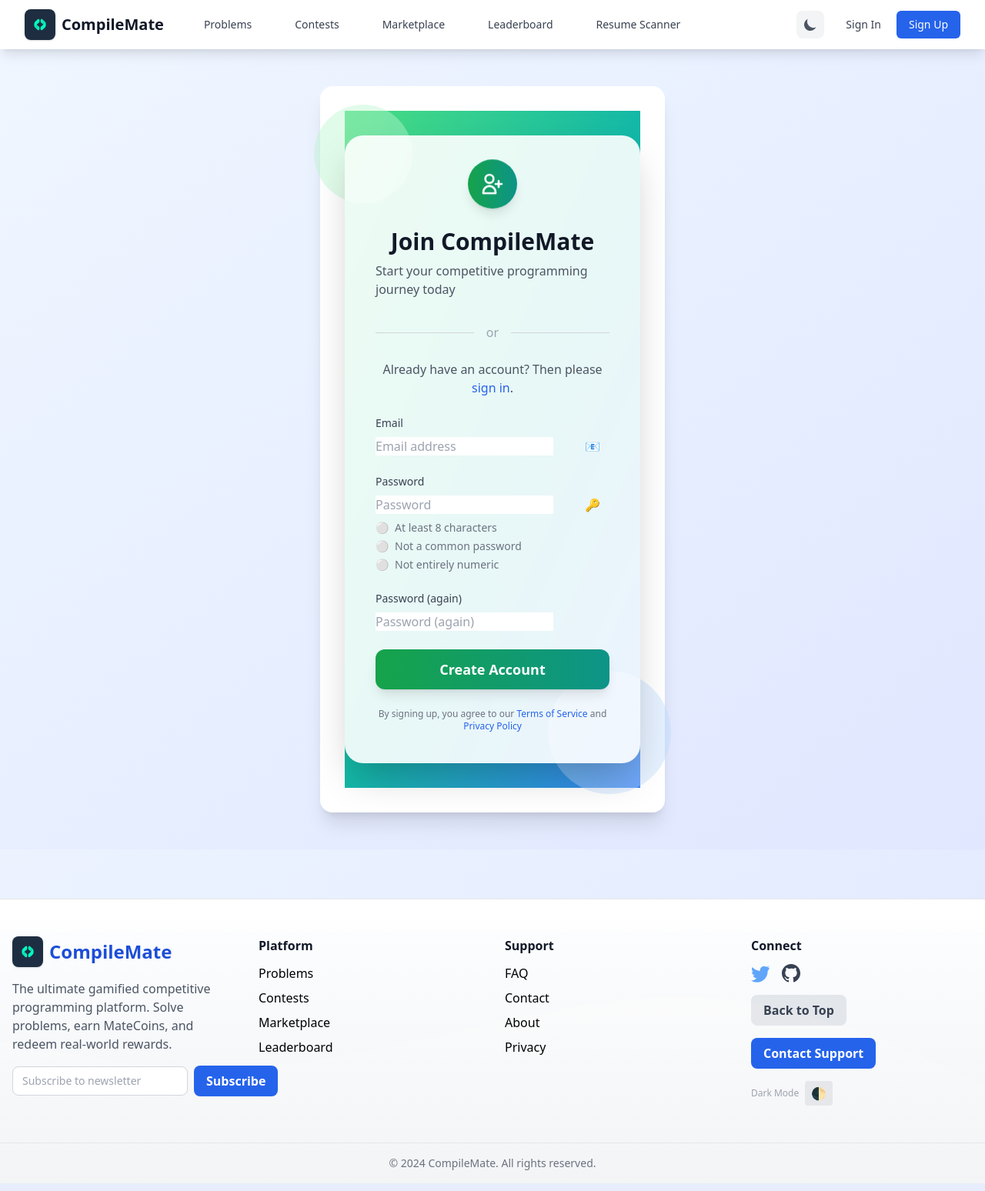
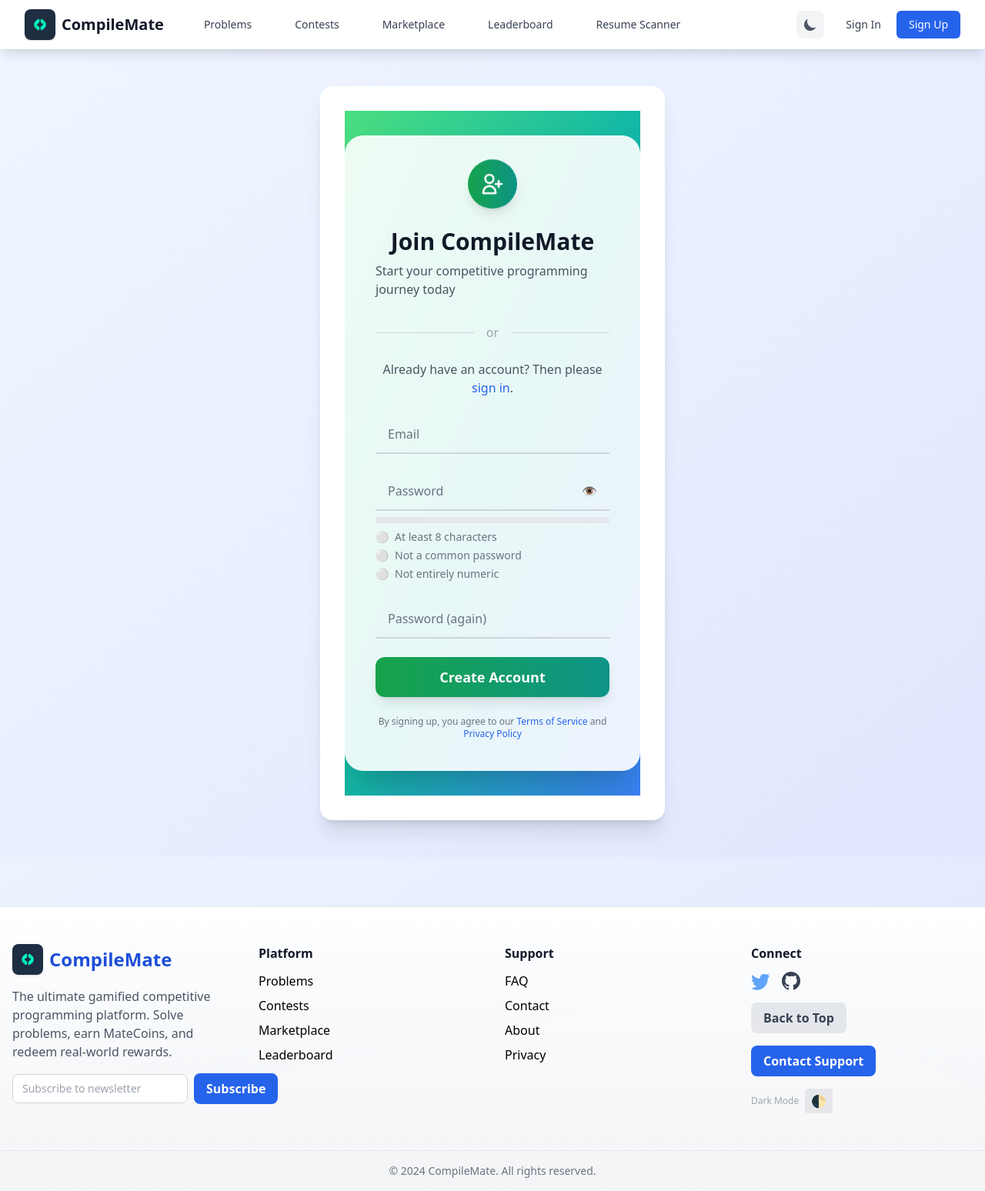
Before and after one commit to Compile-Mate/Compile-Mate, a Django app: page /accounts/signup/ in a window 1280 px wide. Shown: the whole page at 77% size. Run offline with Django 4.2, Linux system fonts and the light colour scheme; data comes from the database, SQL or seed files in the repository; some libraries are stand-ins or nearby versions.

Commit message:
Update signup.html

```diff
--- a/templates/account/signup.html
+++ b/templates/account/signup.html
@@ -5,11 +5,10 @@
 {% block head_title %}{% trans "Sign Up" %}{% endblock %}
 
 {% block inner_content %}
-<div class="min-h-screen flex items-center justify-center bg-gradient-to-br from-green-400 via-teal-500 to-blue-500 py-8">
-    <div class="relative w-full max-w-md mx-auto">
-        <!-- Animated background shapes -->
-        <div class="absolute -top-10 -left-10 w-32 h-32 bg-green-200 rounded-full opacity-30 animate-pulse"></div>
-        <div class="absolute -bottom-10 -right-10 w-40 h-40 bg-blue-200 rounded-full opacity-20 animate-pulse"></div>
+<div class="min-h-screen flex items-center justify-center bg-gradient-to-br from-green-400 via-teal-500 to-blue-500 py-8 relative overflow-hidden">
+    <!-- Lottie Animated Background -->
+    <lottie-player src="https://assets2.lottiefiles.com/packages/lf20_2ks3pjua.json" background="transparent" speed="1" style="position:absolute;top:0;left:0;width:100vw;height:100vh;z-index:0;opacity:0.15;pointer-events:none;" loop autoplay></lottie-player>
+    <div class="relative w-full max-w-md mx-auto z-10">
         <div class="relative z-10 bg-white/90 dark:bg-gray-900/90 rounded-3xl shadow-2xl p-10">
             <div class="flex flex-col items-center mb-8">
                 <div class="bg-gradient-to-r from-green-600 to-teal-600 rounded-full p-4 shadow-lg mb-4 animate-bounce">
@@ -18,15 +17,15 @@
                     </svg>
                 </div>
                 <h2 class="text-3xl font-extrabold text-gray-900 dark:text-white mb-2">Join CompileMate</h2>
-                <p class="text-gray-600 dark:text-gray-300">Start your competitive programming journey today</p>
+                <p class="text-gray-600 dark:text-gray-300" id="motivational-tip">Start your competitive programming journey today</p>
             </div>
             <!-- Google Auth Button (always visible) -->
             {% get_providers as socialaccount_providers %}
             {% for provider in socialaccount_providers %}
                 {% if provider.id == "google" %}
                 <div class="mb-6">
-                    <a href="{% provider_login_url provider.id %}" class="w-full flex items-center justify-center gap-3 px-4 py-3 border-2 border-gray-200 rounded-lg shadow-sm bg-white hover:bg-gray-50 transition-colors duration-200 font-semibold text-lg text-gray-700 animate-fade-in-up focus:ring-2 focus:ring-green-400">
-                        <img src="https://upload.wikimedia.org/wikipedia/commons/4/4a/Logo_2013_Google.png" alt="Google" class="w-6 h-6"> Sign up with Google
+                    <a href="{% provider_login_url provider.id %}" class="w-full flex items-center justify-center gap-3 px-4 py-3 border-2 border-gray-200 rounded-lg shadow-sm bg-white hover:bg-gray-50 transition-colors duration-200 font-semibold text-lg text-gray-700 animate-fade-in-up focus:ring-2 focus:ring-green-400 google-btn">
+                        <img src="https://upload.wikimedia.org/wikipedia/commons/4/4a/Logo_2013_Google.png" alt="Google" class="w-6 h-6 animate-spin-slow"> Sign up with Google
                     </a>
                 </div>
                 {% endif %}
@@ -42,7 +41,7 @@
             <form class="signup space-y-6 animate-fade-in-up delay-300" id="signup_form" method="post" action="{% url 'account_signup' %}">
                 {% csrf_token %}
                 {% if form.errors %}
-                <div class="bg-red-50 border border-red-200 rounded-lg p-4">
+                <div class="bg-red-50 border border-red-200 rounded-lg p-4 animate-shake">
                     <div class="text-red-800 text-sm">
                         {% for field in form %}
                             {% for error in field.errors %}
@@ -57,17 +56,18 @@
                 {% endif %}
                 {% for field in form %}
                 <div class="relative group">
-                    <label for="{{ field.id_for_label }}" class="block text-sm font-medium text-gray-700 dark:text-gray-300 mb-2">
-                        {{ field.label }}
-                    </label>
-                    <div class="relative">
-                        {{ field }}
-                        <span class="absolute right-3 top-1/2 -translate-y-1/2 text-gray-400 group-focus-within:text-green-600 transition-colors">
-                            {% if field.label == 'Password' %}🔑{% elif field.label == 'Email' %}📧{% endif %}
-                        </span>
+                    <input id="{{ field.id_for_label }}" name="{{ field.html_name }}" type="{{ field.field.widget.input_type }}" class="peer block w-full px-4 py-3 bg-transparent border-b-2 border-gray-300 focus:border-green-600 text-gray-900 dark:text-white focus:outline-none transition-all" placeholder=" " {% if field.field.required %}required{% endif %} autocomplete="{{ field.html_name }}" />
+                    <label for="{{ field.id_for_label }}" class="absolute left-4 top-3 text-gray-500 dark:text-gray-400 text-base transition-all peer-focus:-top-5 peer-focus:text-xs peer-focus:text-green-600 peer-placeholder-shown:top-3 peer-placeholder-shown:text-base peer-placeholder-shown:text-gray-500 pointer-events-none">{{ field.label }}</label>
+                    {% if field.label == 'Password' or field.label == 'Password1' %}
+                    <button type="button" class="absolute right-4 top-3 text-gray-400 hover:text-green-600 focus:outline-none password-toggle" tabindex="-1">
+                        <span class="toggle-icon">👁️</span>
+                    </button>
+                    {% endif %}
+                    {% if field.name == 'password1' %}
+                    <!-- Live Password Strength Meter -->
+                    <div class="w-full h-2 mt-2 rounded bg-gray-200 dark:bg-gray-700">
+                        <div id="pw-strength-bar" class="h-2 rounded bg-red-400 transition-all" style="width:0%"></div>
                     </div>
-                    {% if field.name == 'password1' %}
-                    <!-- Live Password Checklist -->
                     <ul id="password-checklist" class="mt-2 space-y-1 text-sm">
                         <li id="pw-length" class="flex items-center gap-2 text-gray-500 transition-all"><span class="pw-icon">⚪</span> At least 8 characters</li>
                         <li id="pw-common" class="flex items-center gap-2 text-gray-500 transition-all"><span class="pw-icon">⚪</span> Not a common password</li>
@@ -111,55 +111,64 @@
   50% { transform: translateY(-10px); }
 }
 .animate-bounce { animation: bounce 2s infinite; }
+@keyframes shake {
+  0%, 100% { transform: translateX(0); }
+  20%, 60% { transform: translateX(-8px); }
+  40%, 80% { transform: translateX(8px); }
+}
+.animate-shake { animation: shake 0.5s; }
+.google-btn img { transition: transform 2s linear; }
+.google-btn:hover img { transform: rotate(360deg); }
 </style>
+<script src="https://unpkg.com/@lottiefiles/lottie-player@latest/dist/lottie-player.js"></script>
 <script>
-    // Live password checklist animation
-    document.addEventListener('DOMContentLoaded', function() {
+// Rotating motivational tips
+const tips = [
+  "Start your journey with a strong password!",
+  "Consistency is the key to mastery.",
+  "Every coder was once a beginner.",
+  "Debugging is twice as hard as writing the code in the first place.",
+  "Celebrate small wins!",
+  "You are building your future, one line at a time."
+];
+let tipIdx = 0;
+setInterval(() => {
+  tipIdx = (tipIdx + 1) % tips.length;
+  document.getElementById('motivational-tip').textContent = tips[tipIdx];
+}, 4000);
+// Password visibility toggle
+for (const btn of document.querySelectorAll('.password-toggle')) {
+  btn.addEventListener('click', function() {
+    const input = btn.parentElement.querySelector('input');
+    if (input.type === 'password') {
+      input.type = 'text';
+      btn.querySelector('.toggle-icon').textContent = '🙈';
+    } else {
+      input.type = 'password';
+      btn.querySelector('.toggle-icon').textContent = '👁️';
+    }
+  });
+}
+// Live password strength meter
 const pwInput = document.querySelector('input[name="password1"]');
-      if (!pwInput) return;
-      const lengthLi = document.getElementById('pw-length');
-      const commonLi = document.getElementById('pw-common');
-      const numericLi = document.getElementById('pw-numeric');
-      const commonPasswords = ["password", "12345678", "qwerty", "letmein", "admin", "welcome", "iloveyou"];
+const pwBar = document.getElementById('pw-strength-bar');
+if (pwInput && pwBar) {
   pwInput.addEventListener('input', function() {
     const val = pwInput.value;
-        // Length
-        if (val.length >= 8) {
-          lengthLi.classList.add('text-green-600');
-          lengthLi.classList.remove('text-gray-500');
-          lengthLi.querySelector('.pw-icon').textContent = '✔️';
-          lengthLi.querySelector('.pw-icon').classList.add('pw-checked');
-        } else {
-          lengthLi.classList.remove('text-green-600');
-          lengthLi.classList.add('text-gray-500');
-          lengthLi.querySelector('.pw-icon').textContent = '⚪';
-          lengthLi.querySelector('.pw-icon').classList.remove('pw-checked');
+    let score = 0;
+    if (val.length >= 8) score += 1;
+    if (!['password', '12345678', 'qwerty', 'letmein', 'admin', 'welcome', 'iloveyou'].includes(val.toLowerCase())) score += 1;
+    if (val && !/^\d+$/.test(val)) score += 1;
+    pwBar.style.width = (score * 33.3) + '%';
+    pwBar.className = 'h-2 rounded transition-all ' + (score === 3 ? 'bg-green-500' : score === 2 ? 'bg-yellow-400' : 'bg-red-400');
+  });
 }
-        // Common password
-        if (val && !commonPasswords.includes(val.toLowerCase())) {
-          commonLi.classList.add('text-green-600');
-          commonLi.classList.remove('text-gray-500');
-          commonLi.querySelector('.pw-icon').textContent = '✔️';
-          commonLi.querySelector('.pw-icon').classList.add('pw-checked');
-        } else {
-          commonLi.classList.remove('text-green-600');
-          commonLi.classList.add('text-gray-500');
-          commonLi.querySelector('.pw-icon').textContent = '⚪';
-          commonLi.querySelector('.pw-icon').classList.remove('pw-checked');
+// Success/failure animation on submit
+const form = document.getElementById('signup_form');
+if (form) {
+  form.addEventListener('submit', function() {
+    form.classList.add('animate-fade-in-up');
+  });
 }
-        // Not entirely numeric
-        if (val && !/^\d+$/.test(val)) {
-          numericLi.classList.add('text-green-600');
-          numericLi.classList.remove('text-gray-500');
-          numericLi.querySelector('.pw-icon').textContent = '✔️';
-          numericLi.querySelector('.pw-icon').classList.add('pw-checked');
-        } else {
-          numericLi.classList.remove('text-green-600');
-          numericLi.classList.add('text-gray-500');
-          numericLi.querySelector('.pw-icon').textContent = '⚪';
-          numericLi.querySelector('.pw-icon').classList.remove('pw-checked');
-        }
-      });
-    });
 </script>
 {% endblock %}
```
Lines whose indentation alone changed are shown as unchanged.
